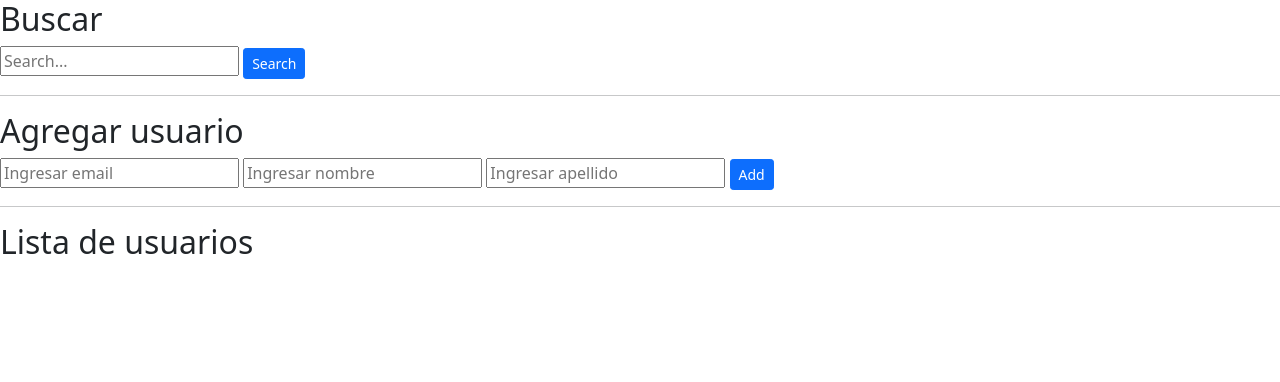
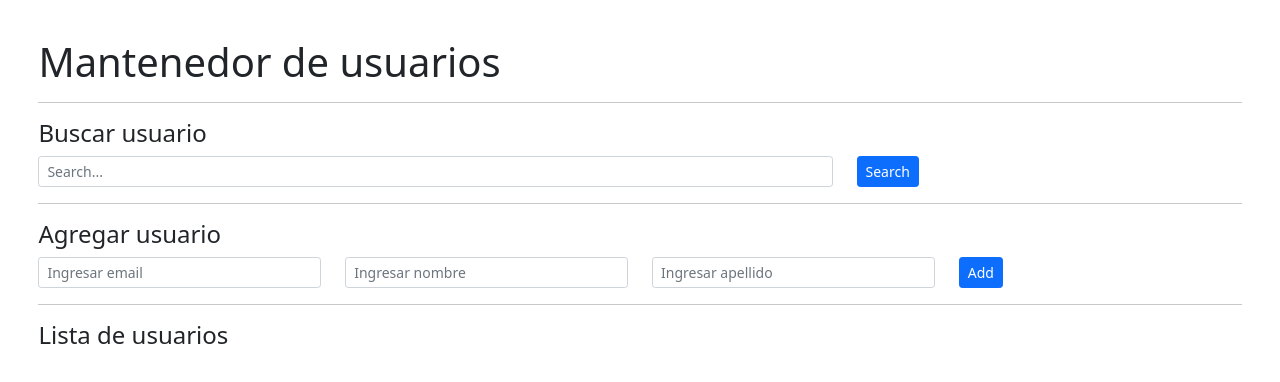
Before and after one commit to francolmc/claseFrontEndJS, a plain HTML site: page clase4/index.html in a window 1280 px wide. Drawn offline with nearby package versions, Linux system fonts and the light colour scheme.

Commit message:
validacion

```diff
--- /dev/null
+++ b/clase4/css/main.css
@@ -0,0 +1,5 @@
+body {
+    margin-left: 3%;
+    margin-right: 3%;
+    margin-top: 3%;
+}
--- a/clase4/index.html
+++ b/clase4/index.html
@@ -7,19 +7,33 @@
     <title>Titulo cambiado</title>
     <script src="./js/main.js"></script>
     <link href="https://cdn.jsdelivr.net/npm/bootstrap@5.1.3/dist/css/bootstrap.min.css" rel="stylesheet" integrity="sha384-1BmE4kWBq78iYhFldvKuhfTAU6auU8tT94WrHftjDbrCEXSU1oBoqyl2QvZ6jIW3" crossorigin="anonymous">
+    <link rel="stylesheet" href="./css/main.css">
 </head>
 <body>
-    <h2>Buscar</h2>
-    <form action="#">
-        <input type="text" name="search" id="search" placeholder="Search...">
+    <h1>Mantenedor de usuarios</h1>
+    <hr>
+    <h4>Buscar usuario</h4>
+    <form action="#" class="row">
+        <div class="col-md-8">
+            <input type="text" name="search" id="search" placeholder="Search..." class="form-control form-control-sm">
+        </div>
+        <div class="col-md-4">
             <input type="button" value="Search" class="btn btn-primary btn-sm" onclick="searchButton(search.value)">
+        </div>
     </form>
     <hr>
-    <h2>Agregar usuario</h2>
-    <form action="">
-        <input type="text" name="email" id="email" placeholder="Ingresar email" oninput="changeUpper(this)">
-        <input type="text" name="firstName" id="firstName" placeholder="Ingresar nombre" oninput="changeUpper(this)">
-        <input type="text" name="lastName" id="lastName" placeholder="Ingresar apellido" oninput="changeUpper(this)">
+    <h4>Agregar usuario</h4>
+    <form action="" class="row">
+        <div class="col-md-3">
+            <input type="text" name="email" id="email" class="form-control form-control-sm" required placeholder="Ingresar email" onmouseover="javascript:alert('Nooooooo!!!! pases por ahi.')" oninput="changeUpper(this)">
+        </div>
+        <div class="col-md-3">
+            <input type="text" name="firstName" id="firstName" class="form-control form-control-sm" required placeholder="Ingresar nombre" oninput="changeUpper(this)">
+        </div>
+        <div class="col-md-3">
+            <input type="text" name="lastName" id="lastName" class="form-control form-control-sm" required placeholder="Ingresar apellido" oninput="changeUpper(this)">
+        </div>
+        <div class="col-md-3">
             <input type="button"
                 id="addButton"
                 value="Add"
@@ -37,9 +51,10 @@
                 email.value,
                 firstName.value,
                 lastName.value)">
+        </div>
     </form>
     <hr>
-    <h2>Lista de usuarios</h2>
+    <h4>Lista de usuarios</h4>
     <div id="userTable"></div>
 </body>
 </html>
--- a/clase4/js/main.js
+++ b/clase4/js/main.js
@@ -16,6 +16,9 @@ const getUsersDestructuring = () => {
 const addUser = (email, firstName, lastName) => {
     if(indexUser(email) !== -1) {
         alert('El email ingresado ya se encuentra registrado.')
+    }
+    else if (!validateRequired()) {
+        alert('Los campos son requeridos')
     }
     else {
         usersList.push({
@@ -94,7 +97,7 @@ const searchButton = (search) => {
 }
 
 const drawTable = (list) => {
-    let htmlOut = '<table class="table">';
+    let htmlOut = '<table class="table table-striped table-hover">';
     htmlOut = htmlOut + '<tr>';
     htmlOut = htmlOut + '<th>Email</th><th>First name</th><th>Last name</th><th></th><th></th>';
     htmlOut = htmlOut + '</tr>';
@@ -123,3 +126,10 @@ const cleanInputs = () => {
     document.getElementById('firstName').value = '';
     document.getElementById('lastName').value = '';
 }
+
+const validateRequired = () => {
+    if (document.getElementById('email').value === '') return false;
+    if (document.getElementById('firstName').value === '') return false;
+    if (document.getElementById('lastName').value === '') return false;
+    return true;
+}
```
Lines whose indentation alone changed are shown as unchanged.
